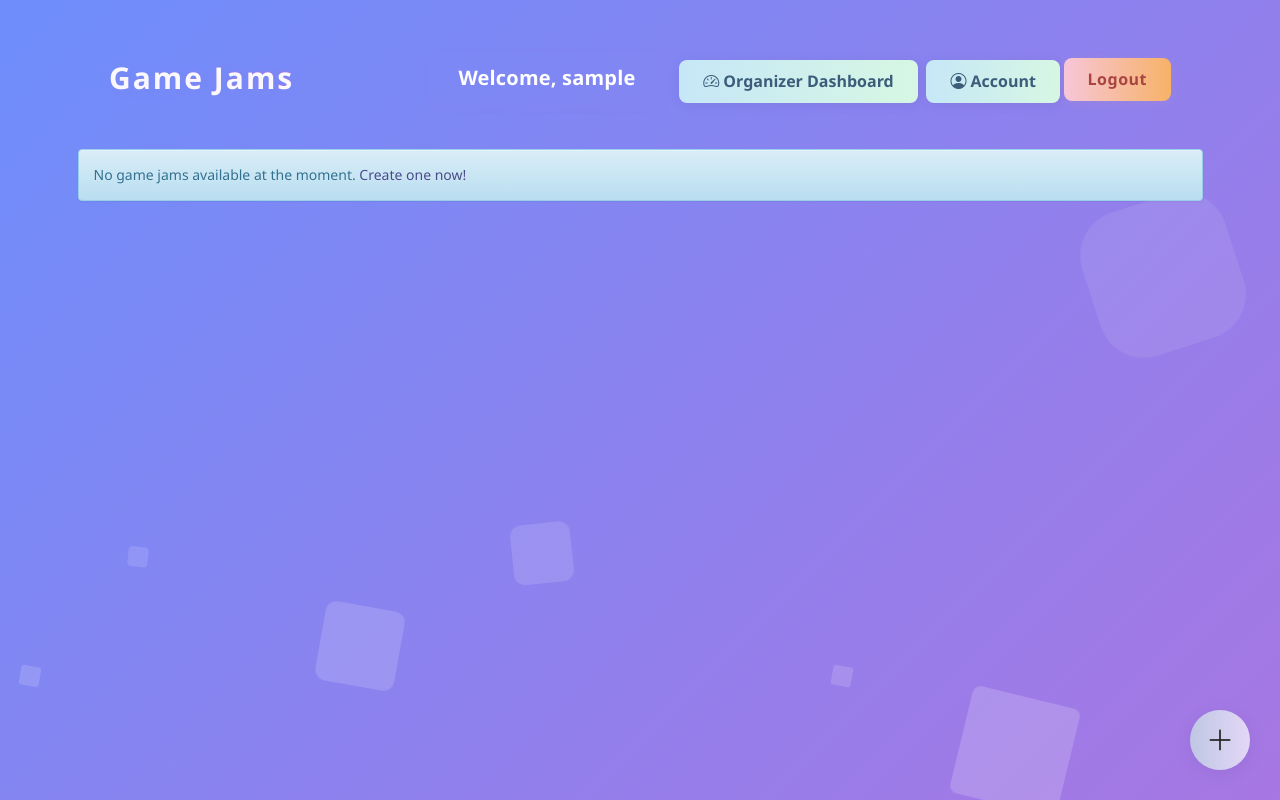
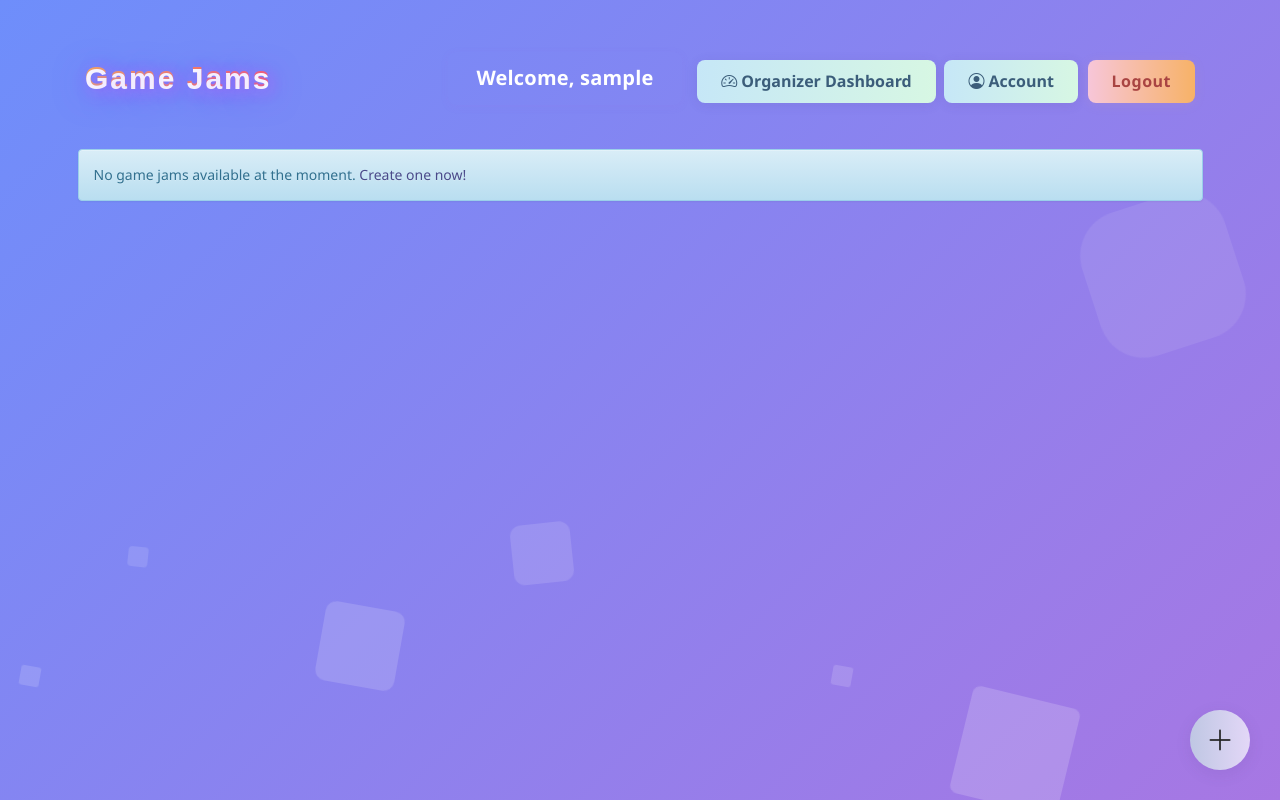
Before and after one commit to Jammership/Jammership, a PHP site: page /public/dashboard.php in a window 1280 px wide. Run offline with PHP 8.4, Linux system fonts and the light colour scheme; the visitor is signed in with stand-in values (Sample User, id 1); data that the repository does not hold is empty.

Commit message:
birazcik temizlik

```diff
--- a/assets/css/dashboard.css
+++ b/assets/css/dashboard.css
@@ -63,7 +63,7 @@
     justify-content: space-between;
     align-items: center;
     margin-bottom: 32px;
-    padding: 0 24px;
+    padding: 0;
     color: #222;
     position: relative;
     z-index: 1;
@@ -185,6 +185,10 @@
     color: #2c445a !important;
 }
 
+#logout-button {
+    margin-left: 6px;
+}
+
 /* --- Soft Pastel Logout Button --- */
 .btn-logout {
     background: linear-gradient(90deg, #f7c6d9 0%, #f7b267 100%);
@@ -294,20 +298,21 @@
 }
 
 .create-jam-heading {
-    font-family: 'Montserrat', 'Segoe UI', Arial, sans-serif;
+    font-family: 'Montserrat', Arial, sans-serif;
     font-weight: 900;
     font-size: 3rem;
     letter-spacing: 2px;
     text-align: center;
-    background: linear-gradient(90deg, #6e8efb 0%, #a777e3 100%);
+    background: linear-gradient(90deg, #ffb347 0%, #ff5e62 100%);
     -webkit-background-clip: text;
     -webkit-text-fill-color: transparent;
     background-clip: text;
     color: transparent;
     margin-bottom: 24px;
     text-shadow:
-            0 2px 12px rgba(167,119,227,0.15),
-            0 1px 0 #fff;
+            0 6px 32px rgba(133, 65, 255, 0.5),
+            0 2px 0 #fff,
+            4px 4px 16px #b064f6;
 }
 .btn-gradient {
     background: linear-gradient(90deg, #a1c4fd 0%, #c2e9fb 100%);
--- a/public/dashboard.php
+++ b/public/dashboard.php
@@ -56,7 +56,7 @@
             <a href="account.php" class="btn btn-account">
                 <i class="bi bi-person-circle"></i> Account
             </a>
-            <button id="logout-button" class="btn-logout" onclick="logoutUser('../index.php')">Logout</button>
+            <button id="logout-button" class="btn btn-logout" onclick="logoutUser('../index.php')">Logout</button>
 
         </div>
     </div>
--- a/public/organizer_dashboard.php
+++ b/public/organizer_dashboard.php
@@ -56,7 +56,7 @@
             <a href="dashboard.php" class="btn btn-gradient">
                 <i class="bi bi-arrow-left"></i> Back to Dashboard
             </a>
-            <button class="btn btn-gradient" onclick="logoutUser('../index.php')">Logout</button>
+            <button class="btn btn-logout" onclick="logoutUser('../index.php')">Logout</button>
         </div>
     </div>
     <div class="row">
```
Also changed, not shown: 1 other file.
